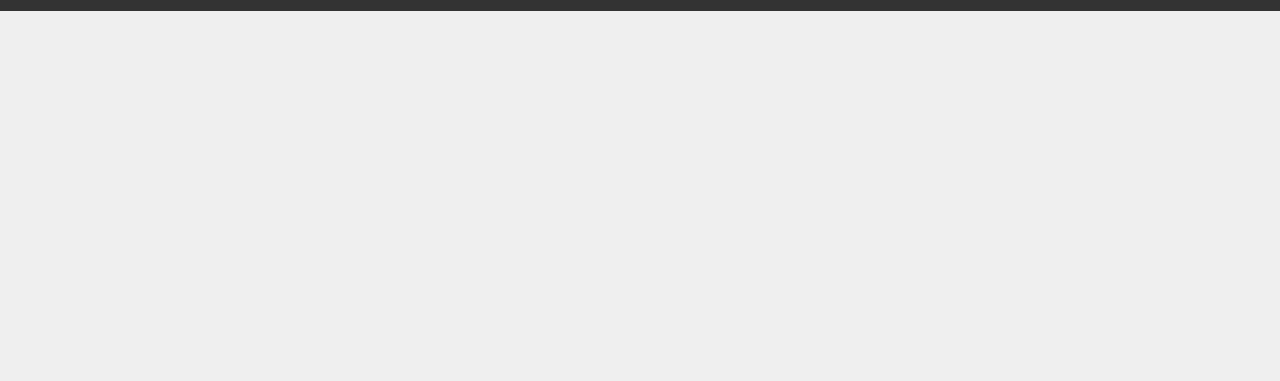
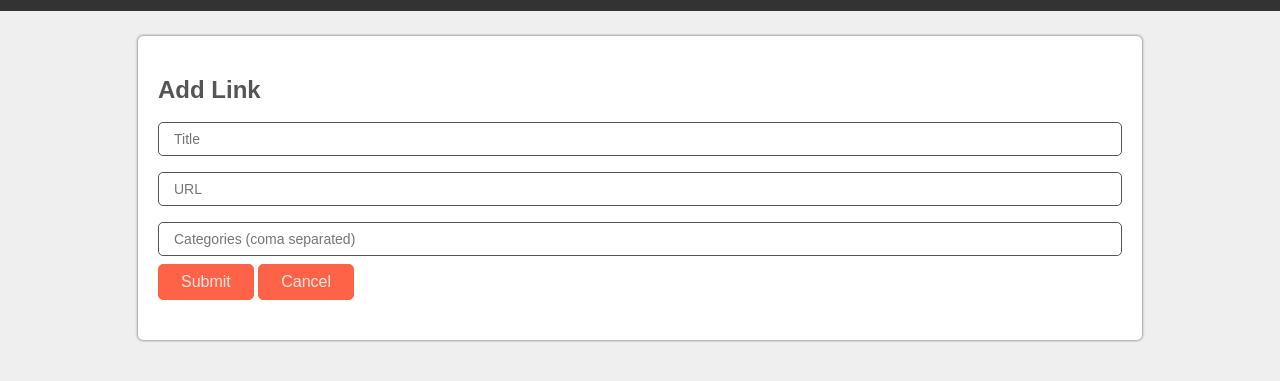
Before and after one commit to buttonbag/linkSaver, a plain HTML site: page index.html in a window 1280 px wide. Shown: the part 49-430 px from the top of the page. Drawn offline with Linux system fonts and the light colour scheme.

Commit message:
form added

```diff
--- a/index.html
+++ b/index.html
@@ -15,7 +15,36 @@
 		</nav>
 
 		<div class="container">
-			<div class="panel" id="addLinkPanel"></div>
+			<div class="panel" id="addLinkPanel">
+				<h3 class="panel-heading">Add Link</h3>
+
+				<form id="addLinkForm">
+					<input
+						type="text"
+						name="title"
+						id="linkTitle"
+						class="form-control"
+						placeholder="Title"
+					/>
+					<input
+						type="text"
+						name="url"
+						id="linkUrl"
+						class="form-control"
+						placeholder="URL"
+					/>
+					<input
+						type="text"
+						name="category"
+						id="linkCategory"
+						class="form-control"
+						placeholder="Categories (coma separated)"
+					/>
+					<div id="addedCategories"></div>
+					<input type="submit" value="Submit" id="submitBtn" />
+					<input type="submit" value="Cancel" id="cancelBtn" />
+				</form>
+			</div>
 			<div id="linkList"></div>
 		</div>
 
--- a/style.css
+++ b/style.css
@@ -3,8 +3,8 @@
 /* ~~~~~~~~~~~~~~~~~~~~~~~~~~~~~~ */
 
 :root {
-	--main-accent: red;
-	--light-accent-color: tomato;
+	--main-accent: tomato;
+	--light-accent-color: #ffe7e3;
 	--dark-accent-color: #333;
 	--main-grey: #555;
 }
@@ -56,11 +56,63 @@ a:hover {
 }
 
 .nav-header {
-	color: var(--light-accent-color);
+	color: var(--main-accent);
 	font-size: 28px;
 }
 
 #addBtn {
-	color: var(--light-accent-color);
+	color: var(--main-accent);
 	font-size: 24px;
 }
+
+/* ~~~~~~~~~~~~~~~~~~~~~~~~~~~~~~ */
+/* Panel */
+/* ~~~~~~~~~~~~~~~~~~~~~~~~~~~~~~ */
+.panel {
+	background: white;
+	border-radius: 5px;
+	box-shadow: 0px 0px 3px var(--main-grey);
+	padding: 40px 20px;
+	margin: 10px;
+}
+
+.panel-heading {
+	font-size: 24px;
+	margin-bottom: 10px;
+	color: var(--main-grey);
+}
+
+/* ~~~~~~~~~~~~~~~~~~~~~~~~~~~~~~ */
+/* Form */
+/* ~~~~~~~~~~~~~~~~~~~~~~~~~~~~~~ */
+.form-control {
+	width: 100%;
+	margin: 8px 0;
+	height: 34px;
+	border-radius: 5px;
+	border: 1px solid var(--main-grey);
+	padding: 5px 15px;
+	font-size: 14px;
+	color: var(--light-accent-color);
+}
+
+/* ~~~~~~~~~~~~~~~~~~~~~~~~~~~~~~ */
+/* Buttons */
+/* ~~~~~~~~~~~~~~~~~~~~~~~~~~~~~~ */
+input[type='submit'],
+button {
+	padding: 8px 22px;
+	border-radius: 5px;
+	border: 1px solid var(--main-accent);
+	background-color: var(--main-accent);
+	color: var(--light-accent-color);
+	font-size: 16px;
+	transition: 0.2s all;
+}
+
+input[type='submit']:hover,
+button:hover {
+	cursor: pointer;
+	color: var(--main-accent);
+	background-color: white;
+}
```
